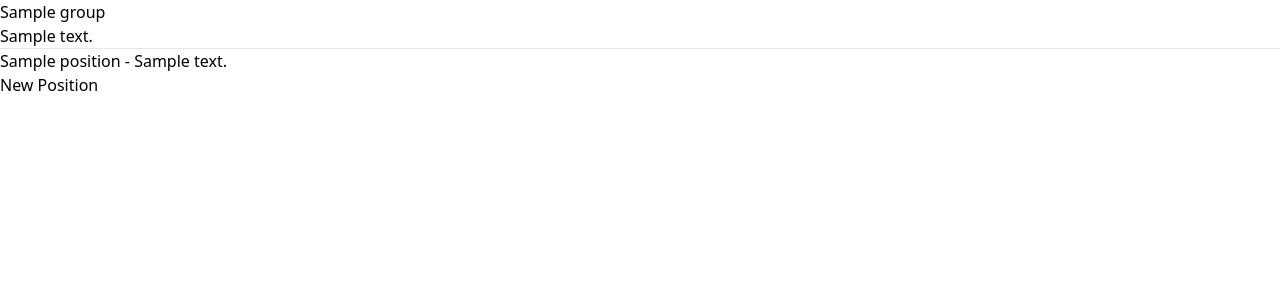
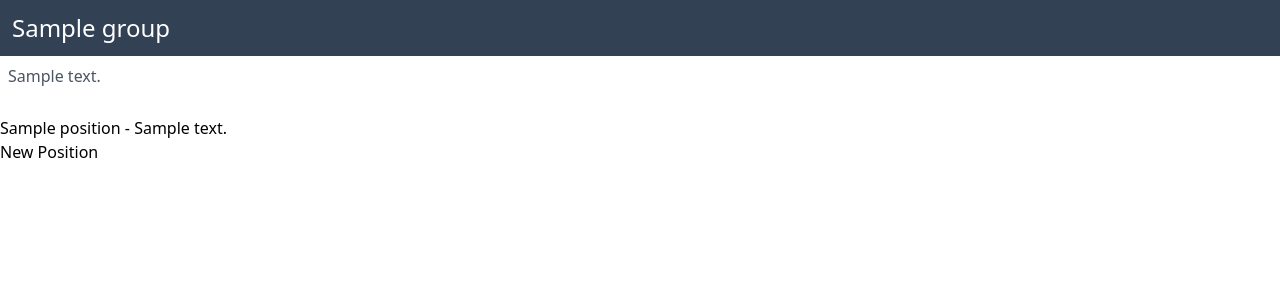
Before and after one commit to matt-plank/jiu-jitsu-notes-2, a FastAPI app: template templates/pages/position_group.html in a window 1280 px wide. Shown: the top 300 px of the page. Run offline with FastAPI, Linux system fonts and the light colour scheme; the template is opened without the code that fills it: most values are stand-ins (such as "Sample title", 1, 10 or a date in 2020); style sheets or scripts are compiled from the project's sources; some libraries are stand-ins or nearby versions.

Commit message:
Styled title bar

```diff
--- a/templates/pages/all_groups.html
+++ b/templates/pages/all_groups.html
@@ -5,7 +5,9 @@
     {% include 'components/head.html' %}
   </head>
   <body>
-    <h1>Groups</h1>
+    <div class="w-full p-3 bg-slate-700">
+      <h1 class="text-white text-2xl">Jiu Jitsu Notes</h1>
+    </div>
 
     <hr />
 
--- a/templates/pages/position_group.html
+++ b/templates/pages/position_group.html
@@ -5,10 +5,10 @@
     {% include 'components/head.html' %}
   </head>
   <body>
-    <h1>{{ group.name }}</h1>
-    <p>{{group.description }}</p>
-
-    <hr />
+    <div class="w-full p-3 bg-slate-700">
+      <h1 class="text-white text-2xl">{{ group.name }}</h1>
+    </div>
+    <p class="mb-5 p-2 text-gray-600">{{group.description }}</p>
 
     {% for position in group.positions %} {% include
     'components/position/static.html' %} {% endfor %}
```
